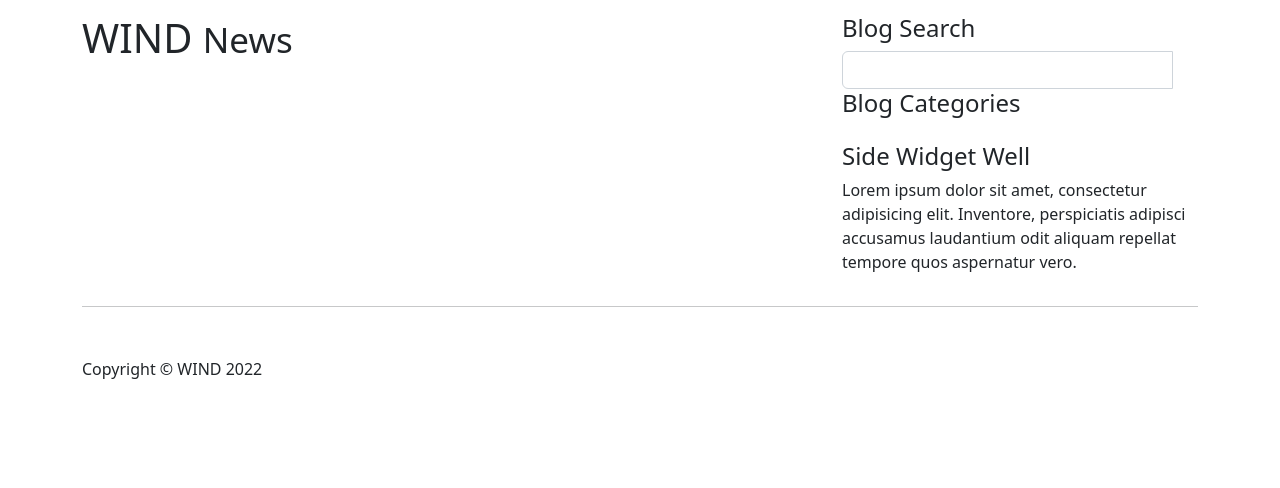
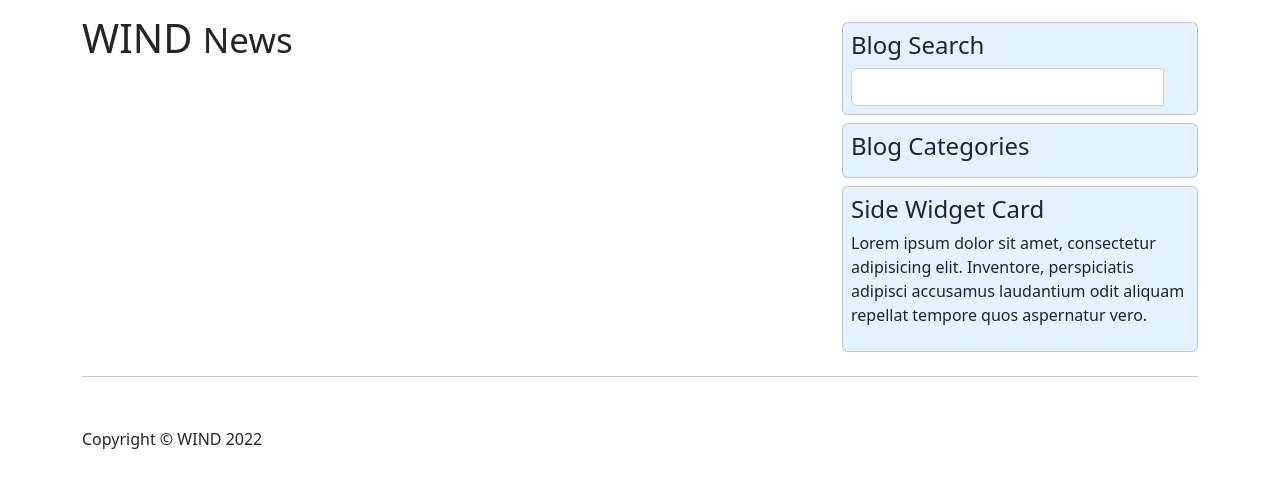
Before and after one commit to HEBAMamdooh/news, a PHP site: page /index.php in a window 1280 px wide. Shown: the part 56-544 px from the top of the page. Run offline with PHP 8.4, Linux system fonts and the light colour scheme; data that the repository does not hold is empty.

Commit message:
update side bar in site to 5

```diff
--- a/inc/sidebar.php
+++ b/inc/sidebar.php
@@ -1,6 +1,6 @@
 <div class="col-md-4">
-  <!-- Blog Search Well -->
-  <div class="well">
+  <!-- Blog Search Card -->
+  <div class="card p-2 my-2" style="background-color: #e3f2fd;">
     <h4>Blog Search</h4>
     <form action="search.php" method="post">
       <div class="input-group">
@@ -15,12 +15,10 @@
     </form>
   </div>
 
-  <!-- Blog Categories Well -->
-  <div class="well">
+  <!-- Blog Categories card -->
+  <div class="card p-2 my-2" style="background-color: #e3f2fd;">
     <h4>Blog Categories</h4>
-    <div class="row">
-      <div class="col-lg-6">
-        <ul class="list-unstyled">
+      <ul class="list-group list-group-horizontal border-0">
         <?php
           $sql = " SELECT * FROM `categories` LIMIT 4 ";
           $categories = mysqli_query($con , $sql);
@@ -28,18 +26,16 @@
             $id =$row['id'];
             $name=$row['name'];
         ?>
-          <li>
-            <a href="by_category.php?cid=<?=$id?>"><?=$name?></a>
+        <li class="list-group-item border-0" style="background-color: #e3f2fd;">
+          <a style="text-decoration: none; background-color: #e3f2fd;" href="by_category.php?cid=<?=$id?>"><?=$name?></a>
         </li>
         <?php endwhile; ?>
       </ul>
-      </div> <!-- /.col-lg-6 -->
-    </div> <!-- /.row -->
   </div>
 
-  <!-- Side Widget Well -->
-  <div class="well">
-    <h4>Side Widget Well</h4>
+  <!-- Side Widget Card -->
+  <div class="card p-2 my-2" style="background-color: #e3f2fd;">
+    <h4>Side Widget Card</h4>
     <p>Lorem ipsum dolor sit amet, consectetur adipisicing elit. Inventore, perspiciatis adipisci accusamus laudantium odit aliquam repellat tempore quos aspernatur vero.</p>
   </div>
 </div>
```
Lines whose indentation alone changed are shown as unchanged.
